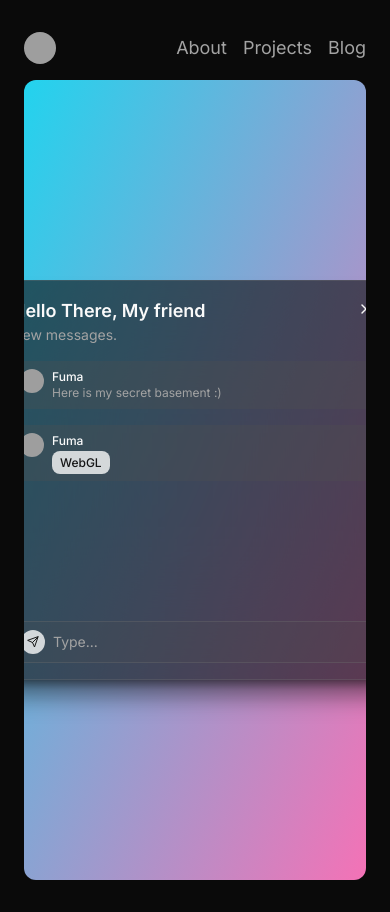
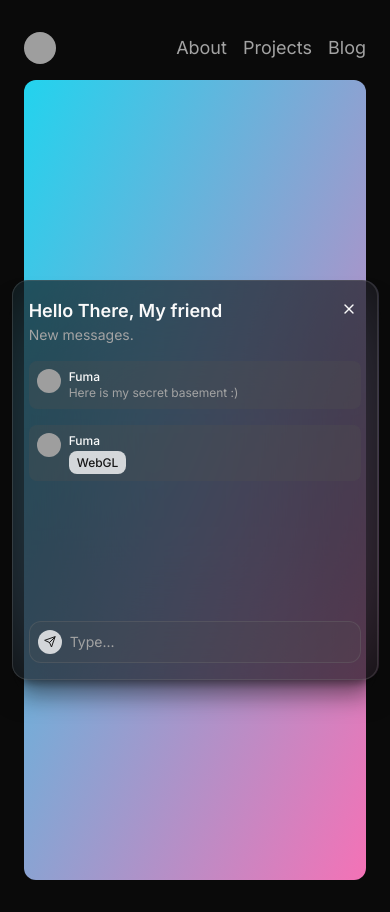
Before and after one commit to fuma-nama/portfolio-2024, a Next.js app: page /playground in a window 390 px wide. Built offline with nearby package versions, Linux system fonts and the light colour scheme; grey boxes are pictures that could not be loaded.

Commit message:
Dynamic window size

```diff
--- a/app/(full)/playground/page.tsx
+++ b/app/(full)/playground/page.tsx
@@ -63,11 +63,11 @@ export default function Page() {
   return (
     <div
       ref={containerRef}
-      className="flex items-center justify-center bg-gradient-to-br from-cyan-400 to-pink-400 p-8 rounded-xl h-[800px] overflow-clip [perspective:2000px]"
+      className="flex items-center justify-center bg-gradient-to-br from-cyan-400 to-pink-400 p-8 rounded-xl h-[800px] [perspective:2000px]"
     >
       <div
         ref={boxRef}
-        className="relative w-[400px] h-[400px] flex-shrink-0 bg-neutral-950/60 backdrop-blur-3xl p-4 rounded-2xl border border-neutral-500/30 flex flex-row gap-4 shadow-xl shadow-neutral-950/50 sm:w-[800px]"
+        className="relative w-[94vw] h-[400px] max-w-[800px] flex-shrink-0 bg-neutral-950/60 backdrop-blur-3xl p-4 rounded-2xl border border-neutral-500/30 flex flex-row gap-4 shadow-xl shadow-neutral-950/50"
       >
         <div className="flex flex-col gap-1.5 bg-neutral-600/20 border border-neutral-500/30 rounded-xl p-1 w-[20%] max-sm:hidden">
           {["Fuma", "Joulev", "John", "Alfonsus"].map((name) => (
```
